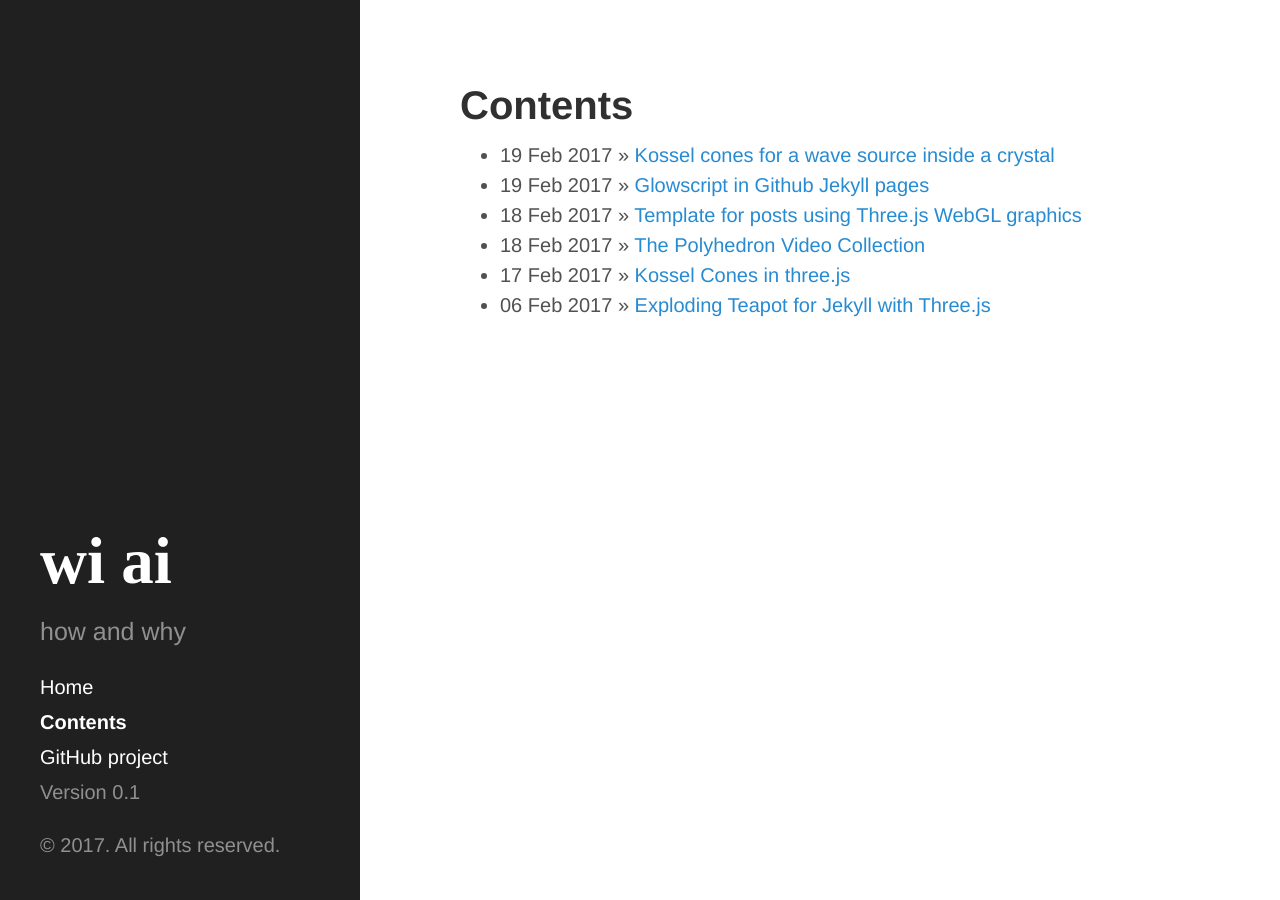
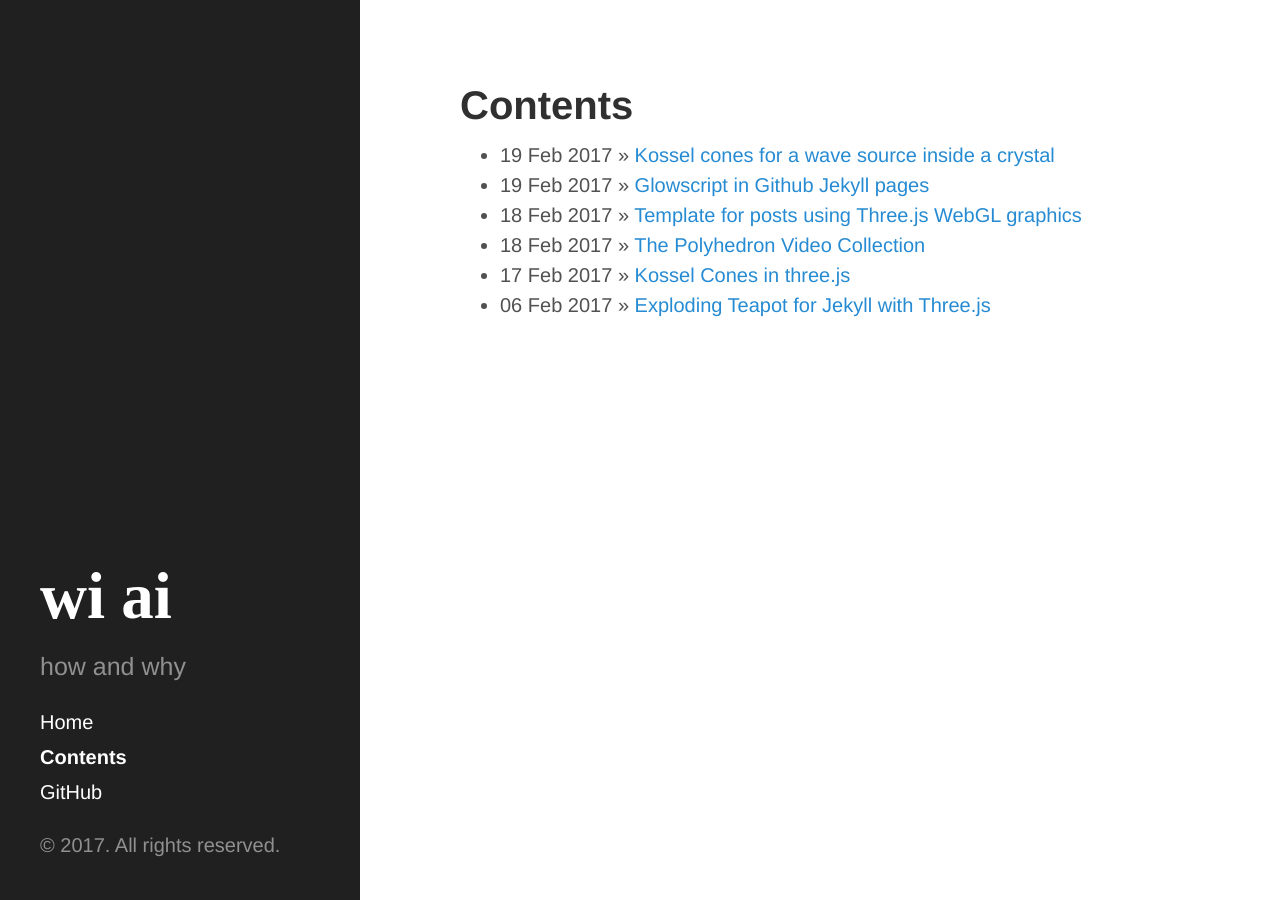
Before and after one commit to wiai/wiai.github.io, a Jekyll site: the page built from archive.md, in a window 1280 px wide. Built offline with Jekyll 4.4.1, drawn with Linux system fonts in a browser that asks for light colours.

Commit message:
Update sidebar.html

```diff
--- a/_includes/sidebar.html
+++ b/_includes/sidebar.html
@@ -31,8 +31,10 @@
        {% comment %}
       <a class="sidebar-nav-item" href="{{ site.github.repo }}/archive/v{{ site.version }}.zip">Download</a>
       {% endcomment %}
-      <a class="sidebar-nav-item" href="{{ site.github.repo }}">GitHub project</a>
+      <a class="sidebar-nav-item" href="{{ site.github.repo }}">GitHub</a>
+      <!--
       <span class="sidebar-nav-item">Version {{ site.version }}</span>
+      -->
     </nav>
 
     <p>&copy; {{ site.time | date: '%Y' }}. All rights reserved.</p>
```
